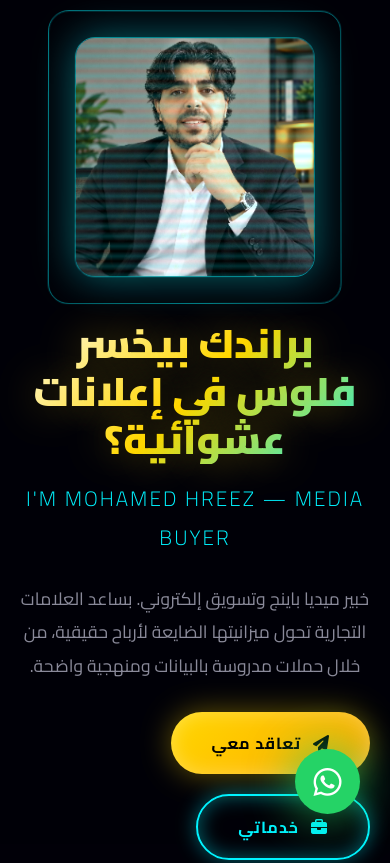
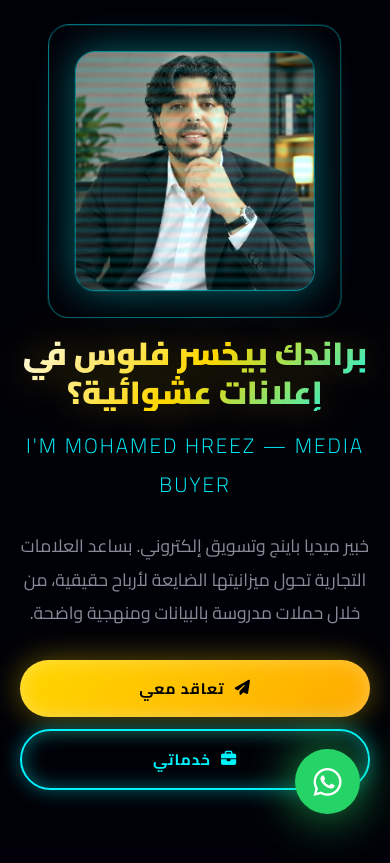
Before and after one commit to mhreez88/HreezStudio, a plain HTML site: page index.html in a window 390 px wide. Shown: the top 863 px of the page. Drawn offline with nearby package versions, Linux system fonts and the light colour scheme.

Commit message:
Update index.html

```diff
--- a/index.html
+++ b/index.html
@@ -41,7 +41,7 @@
             cursor: none;
         }
 
-        /* === خلفية Canvas الكونية (Warp Speed) === */
+        /* === خلفية Canvas الكونية === */
         #cosmic-canvas {
             position: fixed;
             top: 0; left: 0;
@@ -130,15 +130,24 @@
             font-size: 1.1rem; margin-bottom: 40px; line-height: 1.9; color: var(--text-muted); max-width: 550px;
         }
 
-        /* === الأزرار === */
-        .btn-group { display: flex; gap: 20px; flex-wrap: wrap; }
+        /* ========================================== */
+        /* === الأزرار (معدلة للموبايل) === */
+        /* ========================================== */
+        .btn-group {
+            display: flex;
+            gap: 15px;
+            flex-wrap: wrap;
+            justify-content: center;
+        }
 
         .btn {
-            display: inline-flex; align-items: center; justify-content: center; gap: 12px;
-            padding: 16px 40px; border-radius: 50px; text-decoration: none;
+            display: inline-flex; align-items: center; justify-content: center; gap: 10px;
+            padding: 15px 30px; border-radius: 50px; text-decoration: none;
             font-weight: 700; font-size: 1rem; transition: all 0.4s cubic-bezier(0.16, 1, 0.3, 1);
             cursor: pointer; border: none; position: relative; overflow: hidden;
             letter-spacing: 1px;
+            flex: 1; /* ياخد مساحة متساوية */
+            min-width: 140px; /* أقل عرض عشان ميبقاش صغير أوي */
         }
 
         .btn-primary {
@@ -307,7 +316,7 @@
         .glass-card p { color: var(--text-muted); line-height: 1.8; font-size: 0.95rem; }
 
         /* ========================================== */
-        /* === مختبر الإعلانات (الشقوق الزجاجية) === */
+        /* === مختبر الإعلانات === */
         /* ========================================== */
         .lab-container {
             background: rgba(0, 0, 0, 0.6);
@@ -464,7 +473,7 @@
         .stat-item p { color: var(--text-muted); font-size: 1rem; font-weight: 600; letter-spacing: 1px; }
 
         /* ========================================== */
-        /* === آراء العملاء (Testimonials) === */
+        /* === آراء العملاء === */
         /* ========================================== */
         .testimonials-grid {
             display: grid;
@@ -558,7 +567,6 @@
 
         .contact-buttons { display: flex; justify-content: center; gap: 20px; flex-wrap: wrap; position: relative; z-index: 2; }
 
-        /* ✅ أيقونات السوشيال ميديا جنب بعضها */
         .social-icons-wrap {
             display: flex !important;
             flex-direction: row !important;
@@ -582,7 +590,6 @@
             transform: translateY(-5px);
         }
 
-        /* زر الواتساب العائم */
         .floating-wa {
             position: fixed; bottom: 30px; right: 30px;
             width: 65px; height: 65px; border-radius: 50%;
@@ -598,7 +605,6 @@
             100% { box-shadow: 0 0 20px rgba(37, 211, 102, 0.5); }
         }
 
-        /* === التأثير الصوتي البصري === */
         .sound-wave {
             position: fixed;
             border: 2px solid var(--gold);
@@ -634,7 +640,19 @@
             .stats-grid { gap: 30px; }
             .stat-item h3 { font-size: 2.5rem; }
 
-            /* ✅ في الموبايل: الأزرار الأساسية تبقى تحت بعضها، لكن السوشيال تفضل جنب بعضها */
+            /* ✅ الأزرار الأساسية في الموبايل */
+            .btn-group {
+                flex-direction: column;
+                width: 100%;
+                gap: 12px;
+            }
+            .btn {
+                width: 100%;
+                padding: 16px 20px;
+                font-size: 1.05rem;
+                flex: none;
+            }
+
             .contact-buttons { flex-direction: column; align-items: center; }
 
             .social-icons-wrap {
@@ -645,20 +663,20 @@
 
             .testimonials-grid { grid-template-columns: 1fr; }
         }
+
+        /* === للشاشات الصغيرة جداً === */
+        @media (max-width: 400px) {
+            .hero-text h1 { font-size: 2rem; }
+            .btn { font-size: 0.95rem; padding: 14px 16px; }
+        }
     </style>
 </head>
 <body>
 
-    <!-- مؤشر الماوس المخصص -->
     <div class="cursor" id="customCursor"></div>
-
-    <!-- خلفية Canvas الكونية -->
     <canvas id="cosmic-canvas"></canvas>
-
-    <!-- شريط التقدم -->
     <div id="progress-bar"></div>
 
-    <!-- زر الواتساب العائم -->
     <a href="https://wa.me/201008989072" target="_blank" class="floating-wa" aria-label="تواصل عبر واتساب">
         <i class="fab fa-whatsapp"></i>
     </a>
@@ -798,13 +816,12 @@
     </section>
 
     <!-- ========================================== -->
-    <!-- 6. آراء العملاء (Testimonials) -->
+    <!-- 6. آراء العملاء -->
     <!-- ========================================== -->
     <section id="testimonials">
         <h2 class="section-title reveal">آراء <span style="color: var(--gold);">العملاء</span></h2>
         <div class="testimonials-grid">
 
-            <!-- رأي 1 -->
             <div class="testimonial-card reveal">
                 <i class="fas fa-quote-right testimonial-quote-icon"></i>
                 <p class="testimonial-text">"محمد غيّر نظرتي تماماً للإعلانات. كنت بصرف فلوس كتير من غير نتيجة، ومن أول شهر معاه الـ ROAS بتاعي تعدى 4x. شغل احترافي بجد."</p>
@@ -819,7 +836,6 @@
                 </div>
             </div>
 
-            <!-- رأي 2 -->
             <div class="testimonial-card reveal">
                 <i class="fas fa-quote-right testimonial-quote-icon"></i>
                 <p class="testimonial-text">"التدريب الشخصي (One-to-One) مع محمد كان أفضل استثمار عملته. شرح لي اختيار المنتج، تحليل البيانات، والاسكيل ببساطة وبعمق. دلوقتي بعمل حملاتي بنفسي وبنجح."</p>
@@ -834,7 +850,6 @@
                 </div>
             </div>
 
-            <!-- رأي 3 -->
             <div class="testimonial-card reveal">
                 <i class="fas fa-quote-right testimonial-quote-icon"></i>
                 <p class="testimonial-text">"أنا بشتغل مع محمد من 2023، ومن ساعتها حملاتي على فيسبوك وتيك توك بتجيب عملاء حقيقيين مش مجرد لايكات. الراجل ده بيفهم في البيانات بجد."</p>
@@ -853,24 +868,22 @@
     </section>
 
     <!-- ========================================== -->
-    <!-- 7. التواصل (Call to Action) -->
+    <!-- 7. التواصل -->
     <!-- ========================================== -->
     <section id="contact">
         <div class="contact-section reveal">
             <h2>جاهز تنقل براندك لمستوى تاني؟</h2>
             <p>لو عايز إعلانات بتجيب أرباح حقيقية، أو محتاج تدريب شخصي يخليك محترف.. تواصل معي دلوقتي.</p>
 
-            <!-- أزرار الواتساب والإيميل (بتنزل تحت بعضها في الموبايل) -->
             <div class="contact-buttons" style="margin-bottom: 30px;">
-                <a href="https://wa.me/201008989072" target="_blank" class="btn btn-primary" style="background: #25d366; color: white;">
+                <a href="https://wa.me/201008989072" target="_blank" class="btn btn-primary" style="background: #25d366; color: white; flex: none; min-width: 200px;">
                     <i class="fab fa-whatsapp" style="font-size: 1.5rem;"></i> واتساب
                 </a>
-                <a href="mailto:mhreez88@gmail.com" class="btn btn-outline">
+                <a href="mailto:mhreez88@gmail.com" class="btn btn-outline" style="flex: none; min-width: 200px;">
                     <i class="fas fa-envelope"></i> إيميل
                 </a>
             </div>
 
-            <!-- ✅ أيقونات السوشيال (جنب بعضها دايماً) -->
             <div class="contact-buttons social-icons-wrap">
                 <a href="https://www.facebook.com/share/1EysgMxxCS/" target="_blank" class="btn-social"><i class="fab fa-facebook-f"></i></a>
                 <a href="https://tiktok.com/@hreezstudio" target="_blank" class="btn-social"><i class="fab fa-tiktok"></i></a>
@@ -900,7 +913,6 @@
             el.addEventListener('mouseleave', () => cursor.classList.remove('hover'));
         });
 
-        // الموجات الصوتية البصرية
         document.addEventListener('click', (e) => {
             const wave = document.createElement('div');
             wave.classList.add('sound-wave');
@@ -911,7 +923,7 @@
         });
 
         /* ========================================== */
-        /* 2. خلفية Canvas الكونية (Warp Speed) */
+        /* 2. خلفية Canvas الكونية */
         /* ========================================== */
         const canvas = document.getElementById('cosmic-canvas');
         const ctx = canvas.getContext('2d');
```
